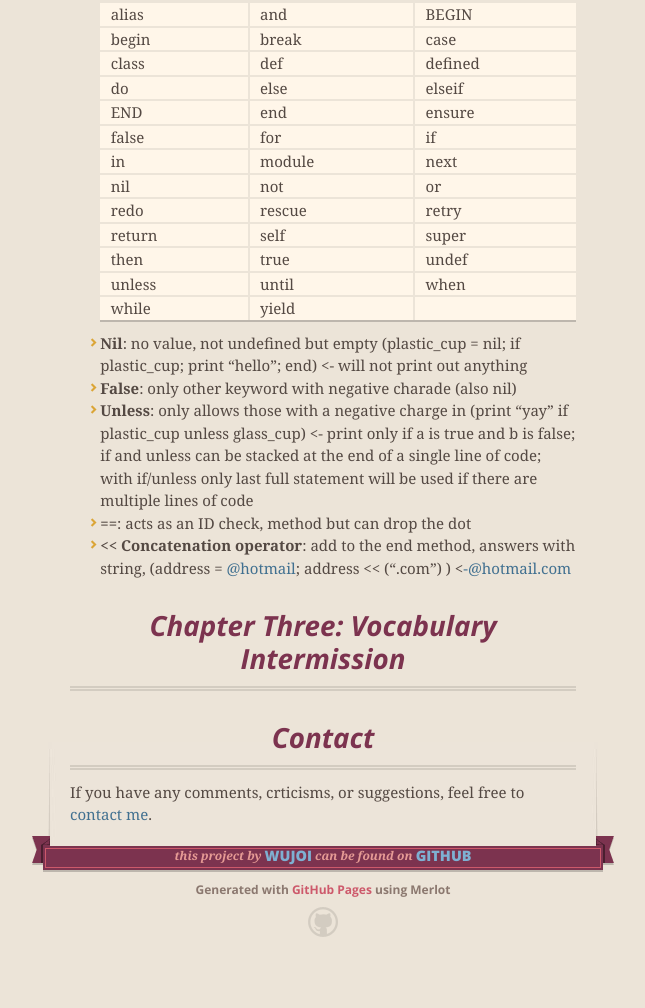
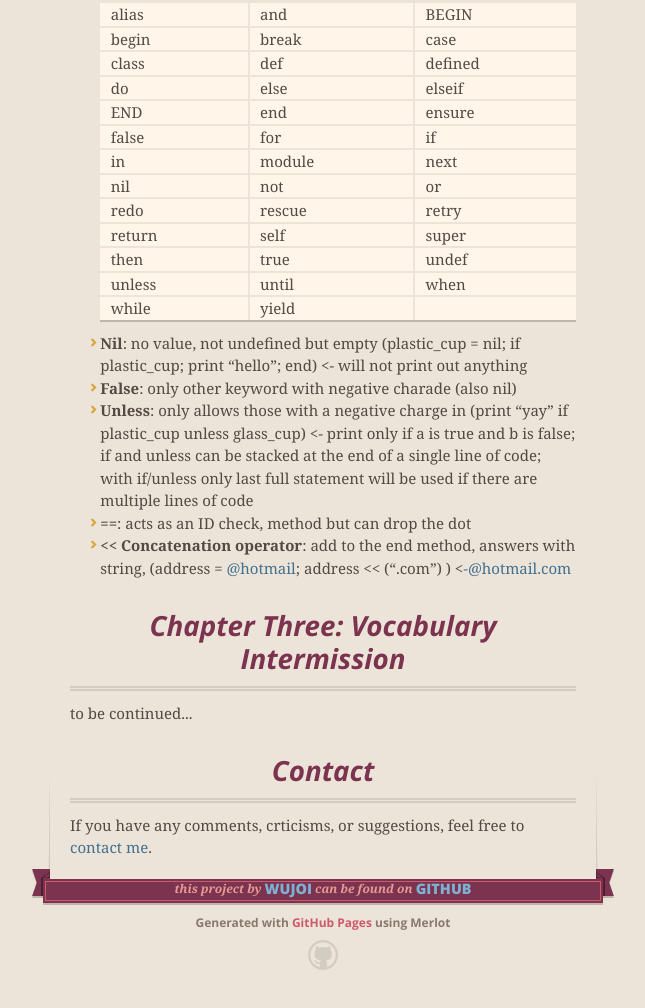
Before and after one commit to wujoi/twitterapi, a plain HTML site: page index.html in a window 1280 px wide. Shown: the part 2170-3178 px from the top of the page, without its empty margins (317-962 px from the left). Before the commit the page ends 3147 px from the top, so only its background shows below. Drawn offline with nearby package versions, Linux system fonts and the light colour scheme.

Commit message:
Update index.html

```diff
--- a/index.html
+++ b/index.html
@@ -185,7 +185,7 @@
 <h3>
 <a id="chapter-three" class="anchor" href="#chapter-three" aria-hidden="true"><span aria-hidden="true" class="octicon octicon-link"></span></a>Chapter Three: Vocabulary Intermission</h3>
 
-<p> </p>
+<p>to be continued...</p>
 
 <h3>
 <a id="contact" class="anchor" href="#contact" aria-hidden="true"><span aria-hidden="true" class="octicon octicon-link"></span></a>Contact</h3>
```
